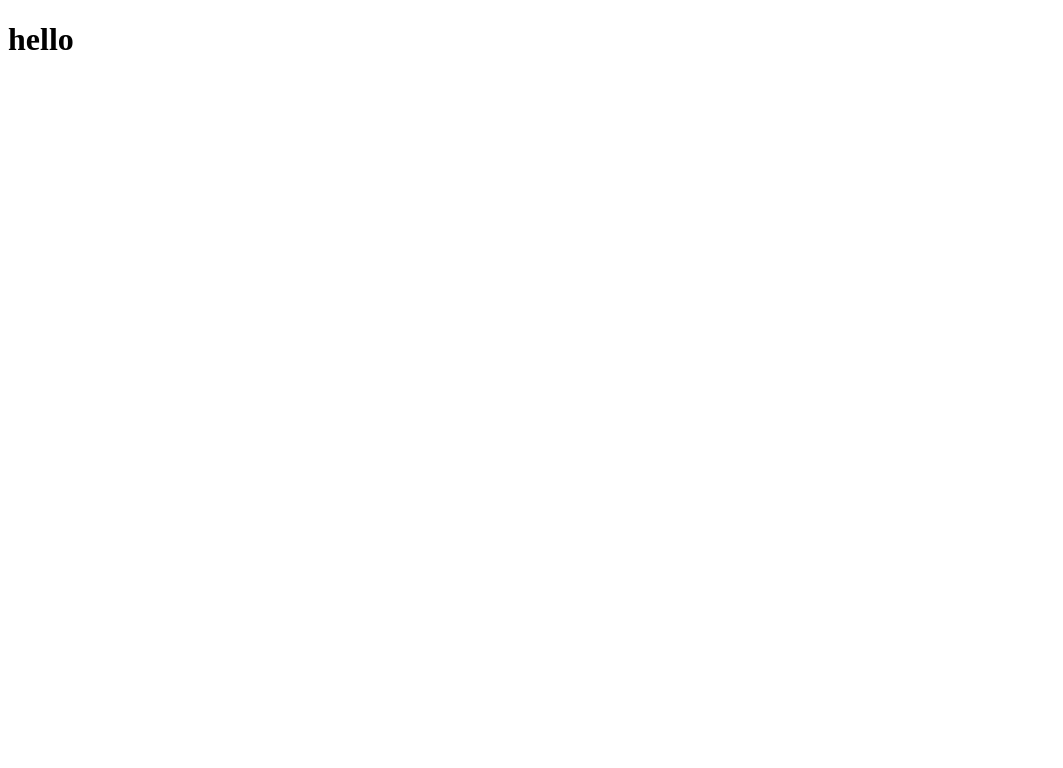
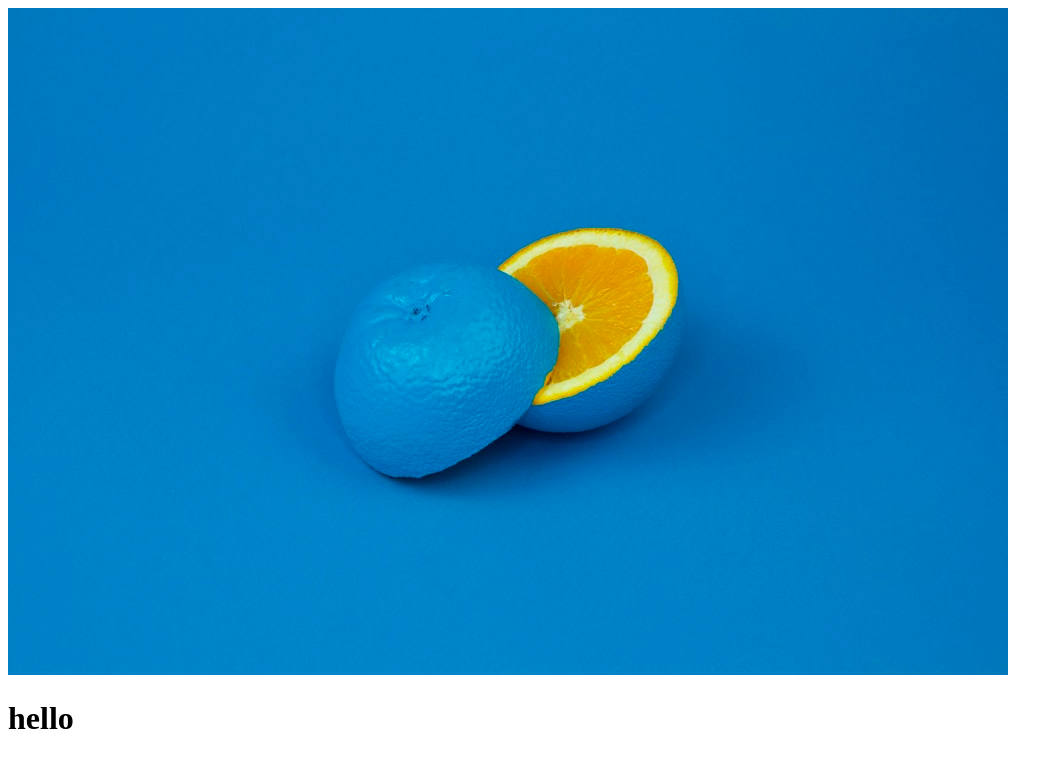
Before and after one commit to tjw0612/git-101, a plain HTML site: page index.html in a window 1280 px wide. Shown: the whole page, without its empty margins (0-1063 px from the left). Drawn offline with Linux system fonts and the light colour scheme.

Commit message:
added picture

```diff
--- a/index.html
+++ b/index.html
@@ -1,6 +1,7 @@
 <!DOCTYPE html>
 <html>
   <head>
+    <img src="blue-orange.jpg" alt="">
     <h1> hello </h1>
   </head>
   <body>
```
Also changed, not shown: blue-orange.jpg (added).
